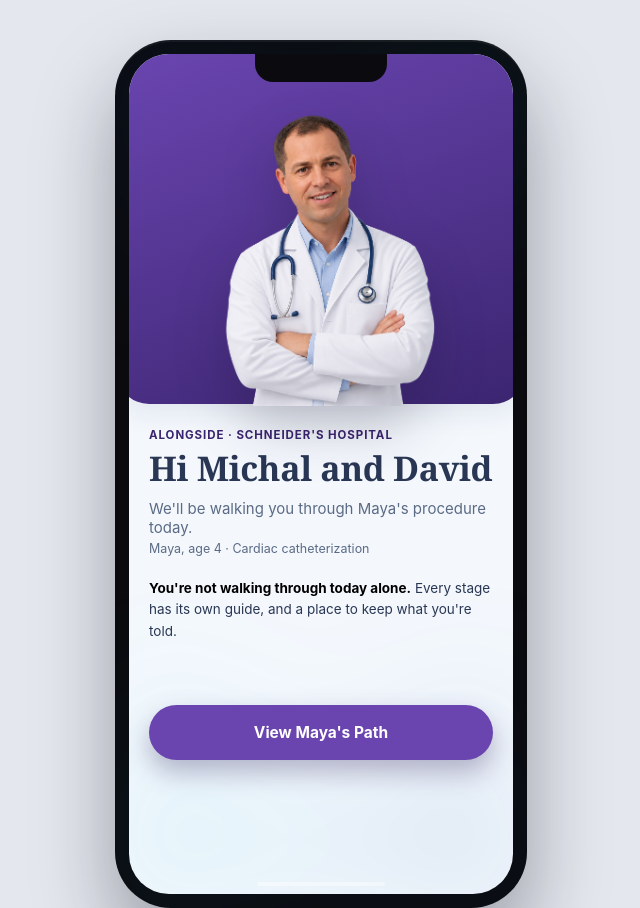
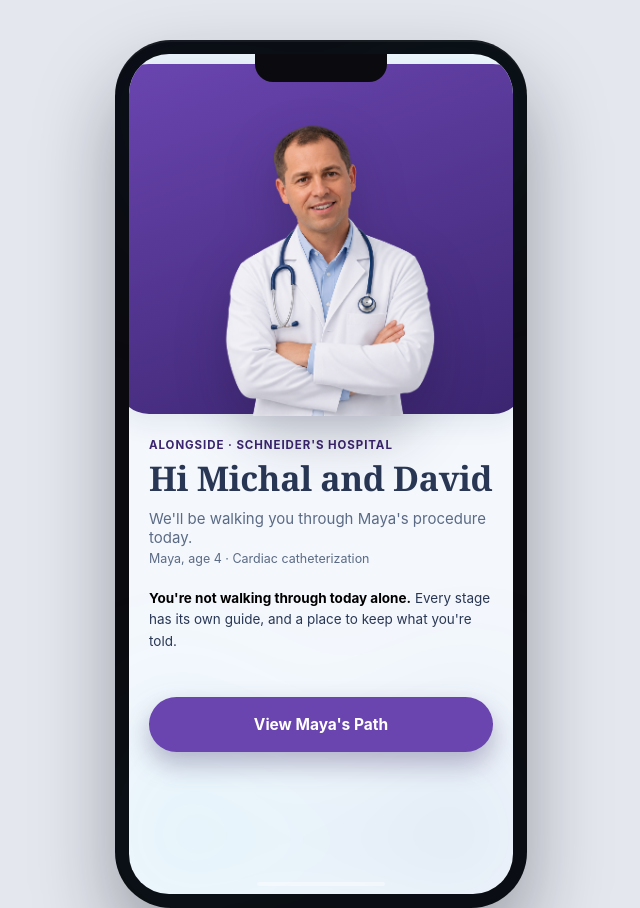
Before and after one commit to MayElazar/AI-SPRINT, a React (Vite) app: page / in a window 1280 px wide. Shown: the whole page, without its empty margins (319-959 px from the left). Built offline with nearby package versions, Linux system fonts and the light colour scheme.

Commit message:
Increase top and bottom padding on all screens
Bumped the shared .screen wrapper's top padding (22px to 32px) and
bottom tab-bar clearance buffer (40px to 48px) for more breathing
room app-wide, top and bottom, on every screen.

```diff
--- a/src/styles/global.css
+++ b/src/styles/global.css
@@ -146,7 +146,7 @@ button:focus-visible {
   /* Extra bottom padding clears the now-fixed tab bar (~54px tall,
      20px offset) so content never scrolls in underneath it. Screens
      without a tab bar just get a bit of harmless extra whitespace. */
-  padding: 22px 20px calc(40px + 74px + 20px);
+  padding: 32px 20px calc(48px + 74px + 20px);
 }
 
 /* Onboarding + arrival */
```
